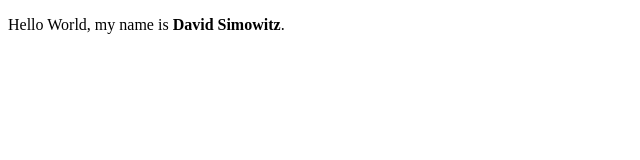
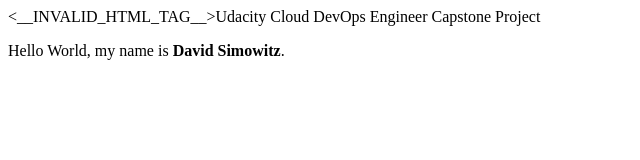
Before and after one commit to davidsimowitz/capstone-cloud-devops, a plain HTML site: page static-html-directory/index.html in a window 1280 px wide. Shown: the whole page, without its empty margins (0-640 px from the left). Drawn offline with Linux system fonts and the light colour scheme.

Commit message:
test: verify Lint HTML stage

```diff
--- a/static-html-directory/index.html
+++ b/static-html-directory/index.html
@@ -1,7 +1,7 @@
 <!doctype html>
 <html>
   <head>
-    <title>Udacity Cloud DevOps Engineer Capstone Project</title>
+    <__INVALID_HTML_TAG__>Udacity Cloud DevOps Engineer Capstone Project</title>
   </head>
   <body>
     <p>Hello World, my name is <strong>David Simowitz</strong>.</p>
```
